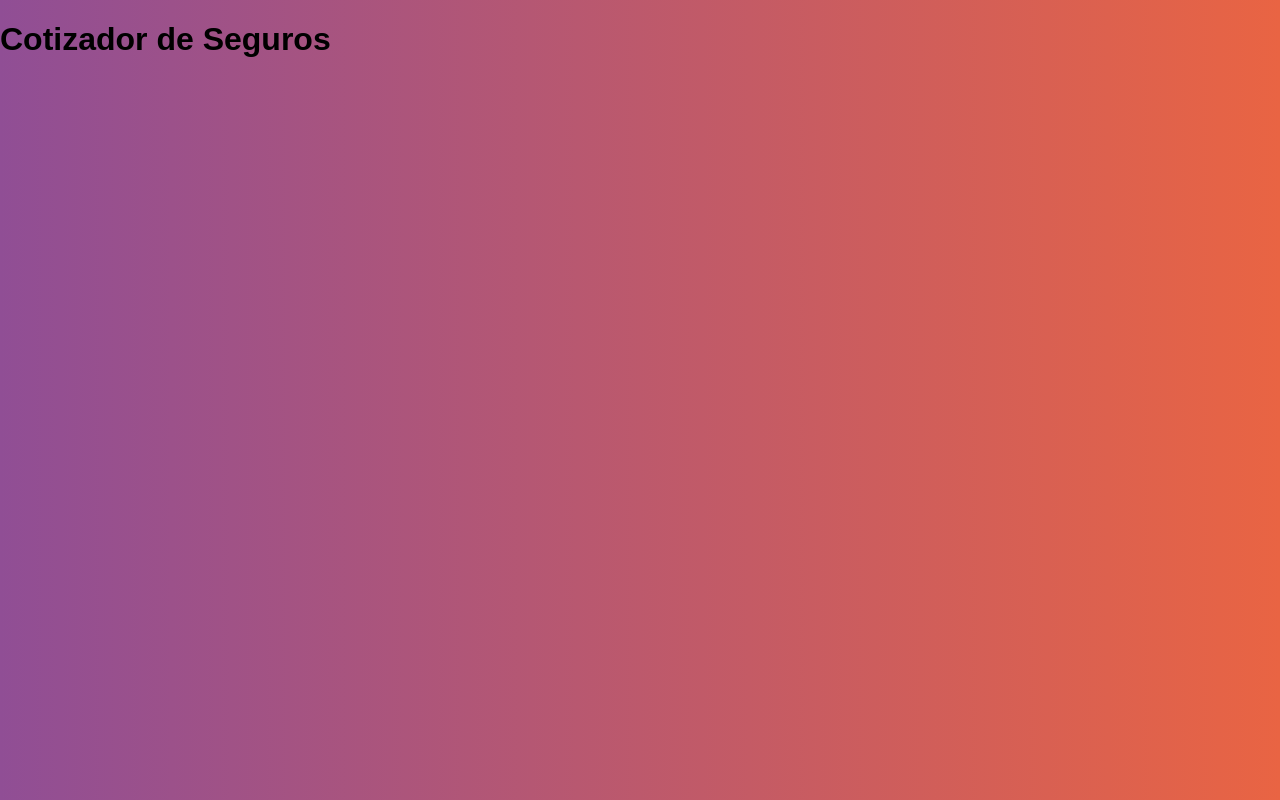
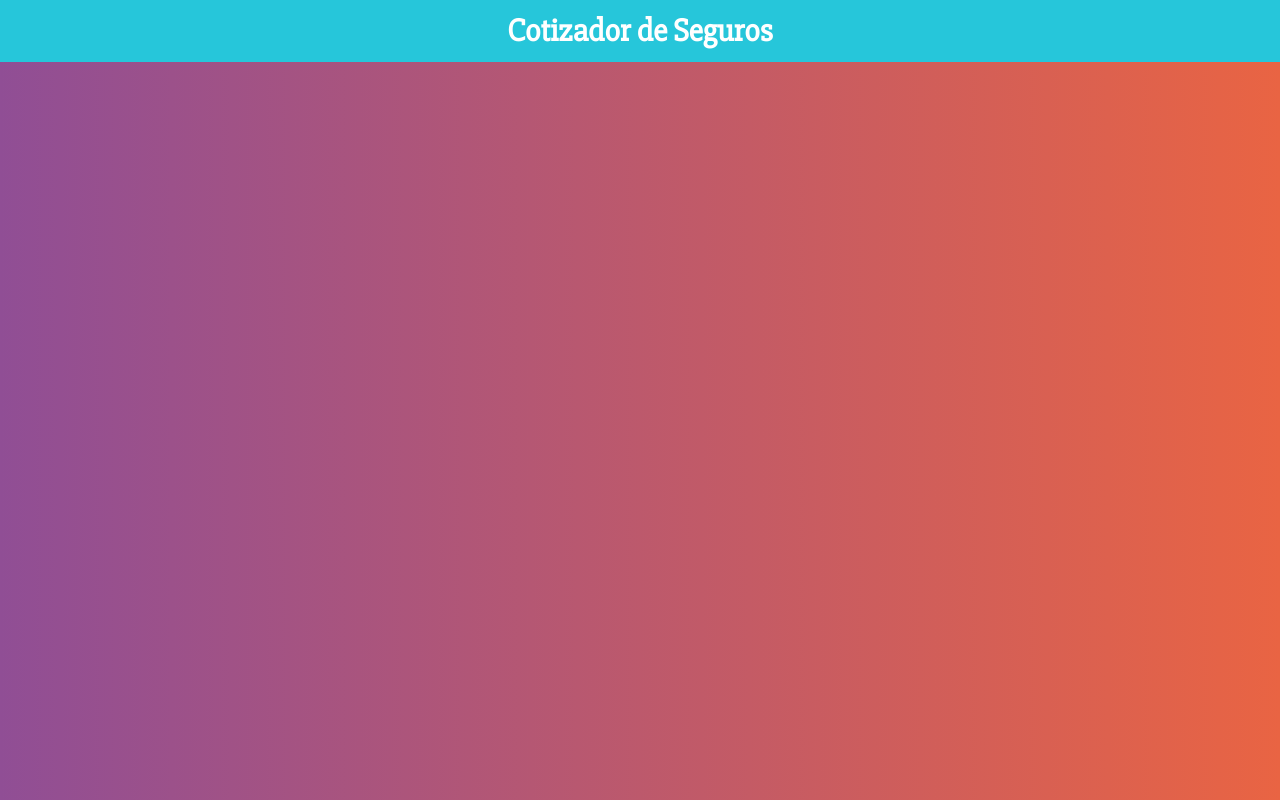
Before and after one commit to Devcrowmaster/insurance-quoation, a React (Create React App) app: page / in a window 1280 px wide. Built offline with nearby package versions, Linux system fonts and the light colour scheme.

Commit message:
Agregando styled component al Header

```diff
--- a/src/components/Header.js
+++ b/src/components/Header.js
@@ -2,18 +2,24 @@ import React from 'react';
 import styled from '@emotion/styled';
 
 
-const containerHeader = styled.header`
+const ContainerHeader = styled.header`
   background-color : #26C6DA;
   padding : .8rem;
   font-weight: bold;
   color: #fff;
 `;
 
+const TextHeader = styled.h1`
+  font-size: 2rem;
+  margin: 0;
+  font-family: 'Slabo 27px',serif;
+  text-align: center;
+`;
 const Header = ({title}) => {
   return (
-    <header>
-      <h1>{title}</h1>
-    </header>
+    <ContainerHeader>
+      <TextHeader>{title}</TextHeader>
+    </ContainerHeader>
    );
 }
 
```
